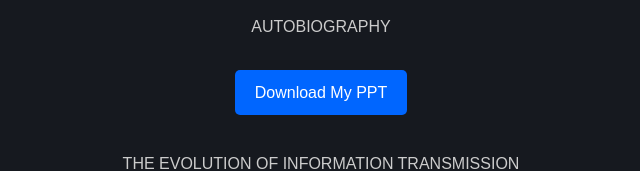
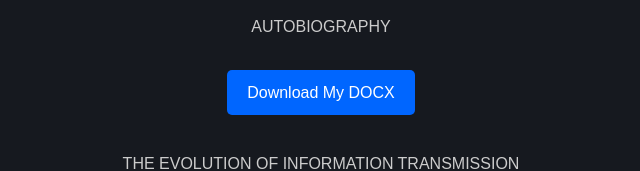
Before and after one commit to lancemiraran18/Lance-Miraran-BSIT-1B, a plain HTML site: page index.html in a window 1280 px wide. Shown: the part 951-1122 px from the top of the page, without its empty margins (319-959 px from the left). Drawn offline with Linux system fonts and the light colour scheme.

Commit message:
Update index.html

```diff
--- a/index.html
+++ b/index.html
@@ -289,7 +289,7 @@
         <h2>Activities</h2>
         <p>AUTOBIOGRAPHY</p>
         <div class="download-link">
-            <a href="documents/autobiography.pptx" download>Download My PPT</a>
+            <a href="Lance_Miraran_Autobiography.docx" download>Download My DOCX</a>
         </div>
         &nbsp;
         <p>THE
```
